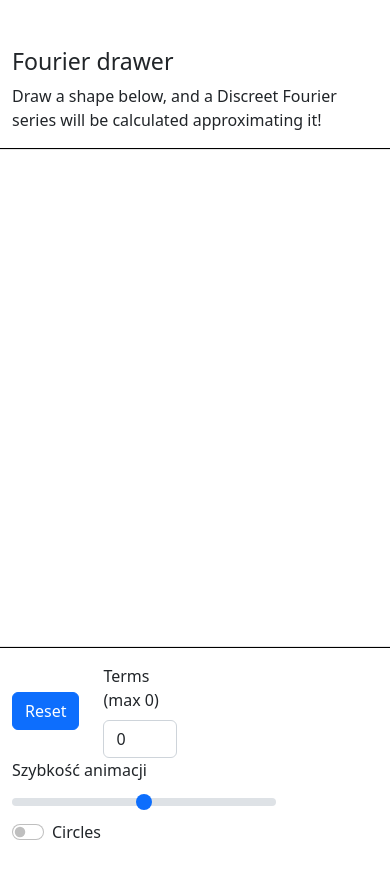
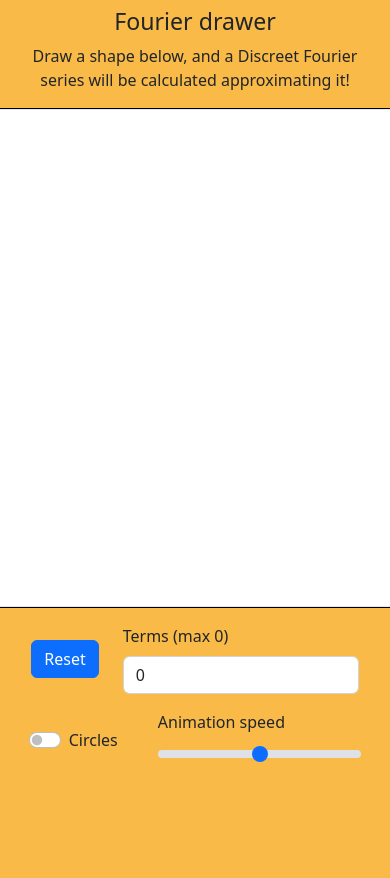
Before and after one commit to lazurastv/Fourier-drawer, an Angular app: page / in a window 390 px wide. Shown: the top 878 px of the page. After the commit the page ends 844 px from the top, so only its background shows below. Built offline with nearby package versions, Linux system fonts and the light colour scheme.

Commit message:
Added mobile styling

```diff
--- a/src/app/app.component.html
+++ b/src/app/app.component.html
@@ -1,9 +1,9 @@
 <main>
-  <div class="container mt-5">
-    <h3>Fourier drawer</h3>
-    <p>Draw a shape below, and a Discreet Fourier series will be calculated approximating it!</p>
+  <div class="container mt-2">
+    <h3 class="text-center">Fourier drawer</h3>
+    <p class="text-center">Draw a shape below, and a Discreet Fourier series will be calculated approximating it!</p>
   </div>
-  <div class="container mb-5">
+  <div class="container mb-2">
     <graph
       [circles]="circles"
       [terms]="terms"
@@ -11,14 +11,14 @@
       [(reset)]="reset"
       (termsChange)="handleTermsChange($event)"
     ></graph>
-    <div class="row align-items-center">
+    <div class="row justify-content-center align-items-center">
       <div class="col-auto">
         <button
           class="btn btn-primary"
           (click)="handleReset()"
         >Reset</button>
       </div>
-      <div class="col-3">
+      <div class="col-8 col-sm-8 col-md-3">
         <label
           for="terms"
           class="form-label"
@@ -30,11 +30,22 @@
           [(ngModel)]="termsInput"
         >
       </div>
-      <div class="col-auto">
+      <div class="col-auto mt-3">
+        <div class="form-check form-check-inline form-switch">
+          <input
+            class="form-check-input"
+            type="checkbox"
+            role="switch"
+            [(ngModel)]="circles"
+          >
+          <label class="form-check-label">Circles</label>
+        </div>
+      </div>
+      <div class="col-7 col-md-5 mt-3">
         <label
           for="speed"
           class="form-label"
-        >Szybkość animacji</label>
+        >Animation speed</label>
         <input
           id="speed"
           class="form-range"
@@ -45,17 +56,6 @@
           [(ngModel)]="speed"
         >
       </div>
-      <div class="col-auto">
-        <div class="form-check form-check-inline form-switch">
-          <input
-            class="form-check-input"
-            type="checkbox"
-            role="switch"
-            [(ngModel)]="circles"
-          >
-          <label class="form-check-label">Circles</label>
-        </div>
-      </div>
     </div>
   </div>
 </main>
--- a/src/app/graph/graph-operations.ts
+++ b/src/app/graph/graph-operations.ts
@@ -6,6 +6,7 @@ export class GraphOperations {
 
     constructor(canvas: HTMLCanvasElement) {
         this.canvas = canvas;
+        this.context.fillStyle = "white";
         this.context.lineCap = 'round';
         this.context.shadowColor = 'black';
         this.context.shadowBlur = 1;
@@ -30,7 +31,7 @@ export class GraphOperations {
     reset() {
         const context = this.context;
         this.defaultStyle();
-        context.clearRect(0, 0, this.width, this.height);
+        context.fillRect(0, 0, this.width, this.height);
         context.strokeRect(0, 0, this.width, this.height);
     }
 
--- a/src/styles.sass
+++ b/src/styles.sass
@@ -1,2 +1,2 @@
 body
-    overflow-x: hidden
+    background: #f9ba47 !important
```
